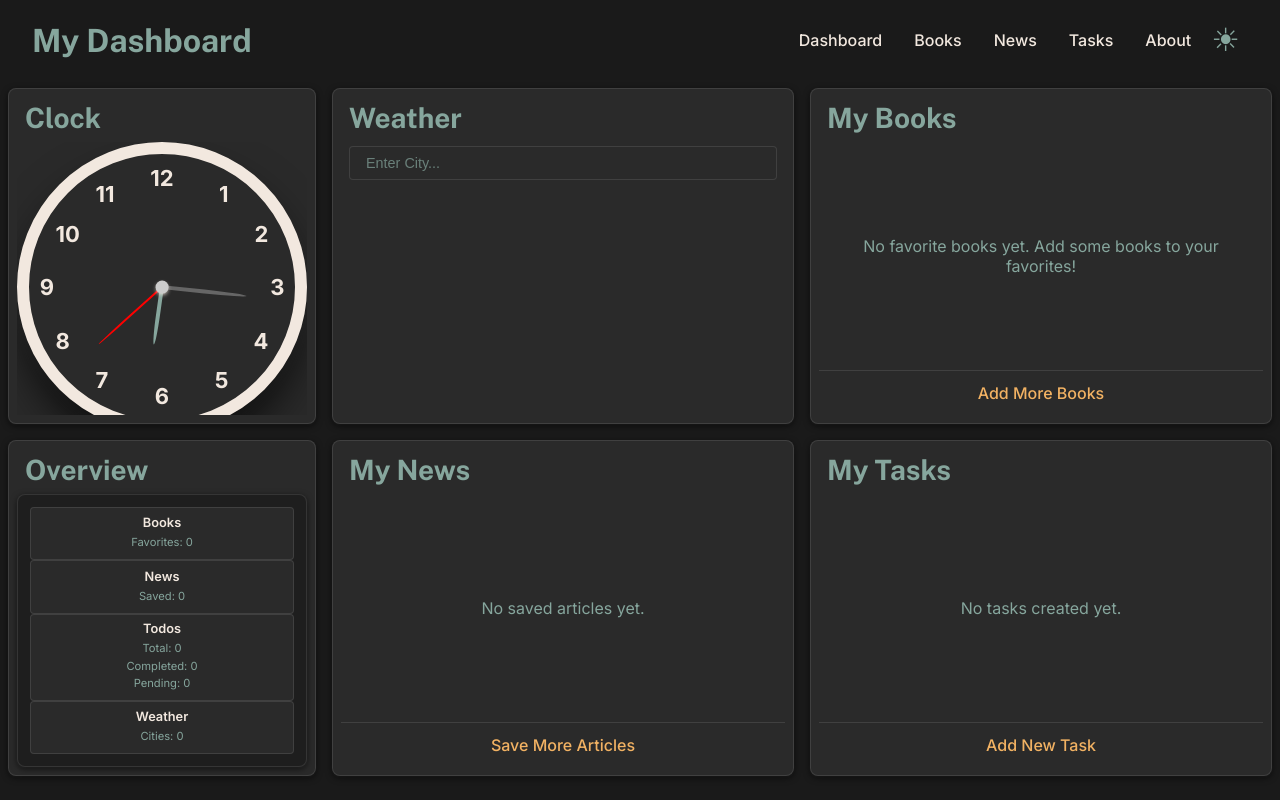
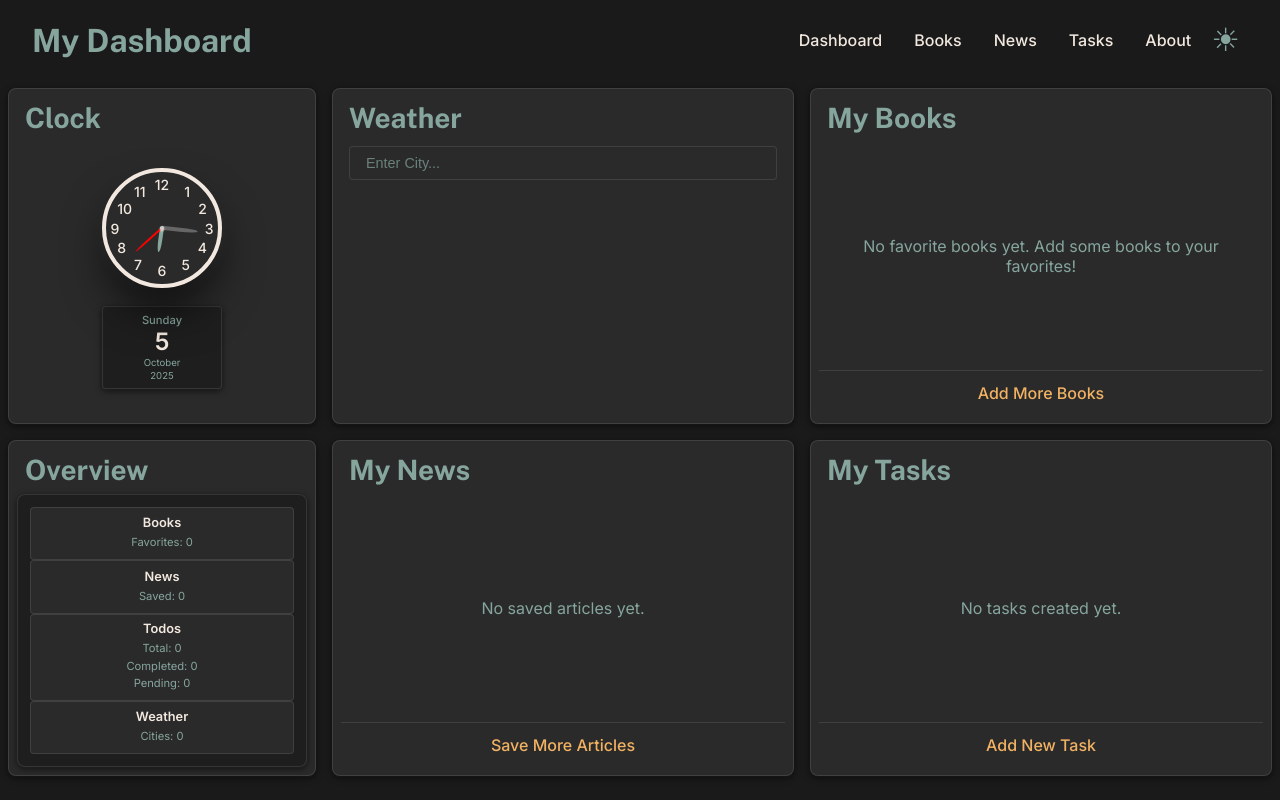
Before and after one commit to lyn-kodehode/React-personal-dashboard, a React (Vite) app: page /React-personal-dashboard/dashboard in a window 1280 px wide. Built offline with nearby package versions, Linux system fonts and the light colour scheme.

Commit message:
resized clock and datecard components

```diff
--- a/src/styles/Clock.module.css
+++ b/src/styles/Clock.module.css
@@ -1,40 +1,77 @@
 .clock-section {
+  /* height: 100%;
+  min-height: 0; */
   height: 100%;
   min-height: 0;
+  display: flex;
+  flex-direction: column;
+  justify-content: center;
+  align-items: center;
 }
 .clockWrapper {
   /* width: 300px; */
-  width: 100%;
   /* max-width: 300px; */
+
+  /* width: 100%;
   margin: 0 auto;
   display: flex;
   flex-direction: column;
   align-items: center;
   gap: 1rem;
   overflow-y: auto;
-  scrollbar-width: none;
+  scrollbar-width: none; */
+  width: 100%;
+  height: 100%;
+  margin: 0 auto;
+  display: flex;
+  flex-direction: column;
+  align-items: center;
+  justify-content: center;
+  gap: 1rem;
+  overflow: hidden;
+  padding: 0.25rem;
+  box-sizing: border-box;
 }
 .clockContainer {
   /* width: 300px;
   height: 300px; */
-  width: 100%;
   /* max-width: 300px; */
   /* min-width: 0; */
+  /* border: 14px solid var(--color-text-primary); */
+
+  /* width: 100%;
   aspect-ratio: 1;
   background-color: var(--color-clock-bg);
   border-radius: 50%;
-  /* border: 14px solid var(--color-text-primary); */
   border: clamp(4px, 1vw, 14px) solid var(--color-text-primary);
   position: relative;
   margin: 0 auto;
   box-sizing: border-box;
+  box-shadow: var(--color-shadow-3); */
+  width: 100%;
+  /* max-width: min(80vw, 80vh, 200px);  */
+  max-width: min(60vw, 60vh, 120px);
+  aspect-ratio: 1;
+  background-color: var(--color-clock-bg);
+  border-radius: 50%;
+  /* border: clamp(2px, 0.8vw, 8px) solid var(--color-text-primary); */
+  border: clamp(1px, 0.5vw, 4px) solid var(--color-text-primary);
+  position: relative;
+  margin: 0 auto;
+  box-sizing: border-box;
   box-shadow: var(--color-shadow-3);
+  transition: transform 0.3s ease, box-shadow 0.3s ease; /* Add smooth transition */
+  cursor: pointer; /* Optional: show it's interactive */
+}
+
+.clockContainer:hover {
+  transform: scale(1.1); /* Scale up 10% on hover */
+  box-shadow: var(--color-shadow-hover); /* Enhanced shadow on hover */
 }
 .clockDot {
   /* width: 14px; */
-  width: clamp(4px, 1vw, 14px);
+  /* width: clamp(4px, 1vw, 14px);
   height: clamp(4px, 1vw, 14px);
-  /* height: 15px; */
   border-radius: 50%;
   background-color: #ccc;
   position: absolute;
@@ -42,14 +79,26 @@
   left: 50%;
   transform: translate(-50%, -50%);
   z-index: 10;
-  box-shadow: 0 2px 4px -1px var(--color-text-primary);
+  box-shadow: 0 2px 4px -1px var(--color-text-primary); */
+  width: clamp(2px, 0.5vw, 4px); /* Smaller dot */
+  height: clamp(2px, 0.5vw, 4px);
+  border-radius: 50%;
+  background-color: #ccc;
+  position: absolute;
+  top: 50%;
+  left: 50%;
+  transform: translate(-50%, -50%);
+  z-index: 10;
+  box-shadow: 0 1px 2px var(--color-text-primary);
 }
 .clockHour {
   /* font-weight: 700;
   font-size: 22px; */
   position: absolute;
-  font-weight: 700;
-  font-size: clamp(8px, 2vw, 22px); /* Responsive font size */
+  /* font-weight: 700; */
+  font-weight: 500;
+  /* font-size: clamp(8px, 2vw, 22px);  */
+  font-size: clamp(6px, 2vw, 14px);
   z-index: 4;
   color: var(--color-text-primary);
   /* transform: translate(-50%, -50%); */
@@ -148,9 +197,14 @@
 .dateCardBelow {
   /* margin-top: 0.625rem;
   width: 180px;*/
+
+  /* text-align: center;
+  width: 100%;
+  max-width: 90%;
+  margin: 0.5rem 1rem 0; */
+
   text-align: center;
   width: 100%;
-  max-width: 90%;
-  /* margin-top: 0.5rem; */
-  margin: 0.5rem 1rem 0;
+  max-width: 70%;
+  margin: 0.125rem 0.25rem 0;
 }
--- a/src/styles/DateCard.module.css
+++ b/src/styles/DateCard.module.css
@@ -1,7 +1,9 @@
 .dateContainer {
   display: inline-block;
-  padding: 1rem 1.5rem;
-  border-radius: 0.5rem;
+  /* padding: 1rem 1.5rem; */
+  padding: 0.4rem 0.7rem;
+  /* border-radius: 0.5rem; */
+  border-radius: 0.25rem;
   background-color: var(--color-card-bg);
   box-shadow: var(--color-shadow-1);
   /* box-shadow: var(--color-shadow-2); */
@@ -9,29 +11,46 @@
   font-family: var(--font-primary);
   border: 1px solid var(--color-border);
   transition: transform 0.2s ease, box-shadow 0.2s ease;
+
+  width: 100%;
+  max-width: 120px; /* Much smaller - was 180px */
+  box-sizing: border-box;
 }
 .dateContainer:hover {
   transform: translateY(-0.1rem);
   box-shadow: var(--color-shadow-hover);
 }
 .day {
-  font-size: 1rem;
+  /* font-size: 1rem;
   font-weight: 600;
+  color: var(--color-text-secondary); */
+  font-size: clamp(0.5rem, 1vw, 0.7rem); /* Much smaller */
+  font-weight: 500; /* Reduced from 600 */
   color: var(--color-text-secondary);
+  margin-bottom: 0.2rem; /* Tiny margin */
 }
 .date {
   display: flex;
   flex-direction: column;
   align-items: center;
-  margin-top: 0.5rem;
+  margin-top: 0.2rem;
+  gap: 0.15rem;
 }
 .dayNumber {
-  font-size: 2.5rem;
+  /* font-size: 2.5rem;
   font-weight: 700;
+  color: var(--color-text-primary); */
+  font-size: clamp(1rem, 2.5vw, 1.5rem); /* Much smaller - was 2rem */
+  font-weight: 600; /* Reduced from 700 */
   color: var(--color-text-primary);
+  line-height: 1;
+  margin-bottom: 0.1rem;
 }
 .month,
 .year {
-  font-size: 0.9rem;
+  /* font-size: 0.9rem;
+  color: var(--color-text-secondary); */
+  font-size: clamp(0.5rem, 1vw, 0.6rem); /* Much smaller */
   color: var(--color-text-secondary);
+  line-height: 1.1;
 }
--- a/src/utils/theme.js
+++ b/src/utils/theme.js
@@ -25,6 +25,7 @@ export const lightTheme = {
   // "--color-text-tertiary": "#F2E8DF",
   "--color-accent": "#F2B263",
   "--color-accent-secondary": "#F28585",
+  "--color-accent-hover": "#E6A055",
   "--color-subtle": "#F2C6C2",
   "--color-border": "rgba(0,0,0,0.1)",
   "--color-shadow-1": "0 2px 6px rgba(0,0,0,0.1)",
@@ -43,6 +44,7 @@ export const darkTheme = {
   // "--color-text-tertiary": "#111111",
   "--color-accent": "#F2B263",
   "--color-accent-secondary": "#F28585",
+  "--color-accent-hover": "#E6A055",
   "--color-subtle": "#3A3A3A",
   "--color-border": "rgba(255,255,255,0.1)",
   "--color-shadow-1":
```
